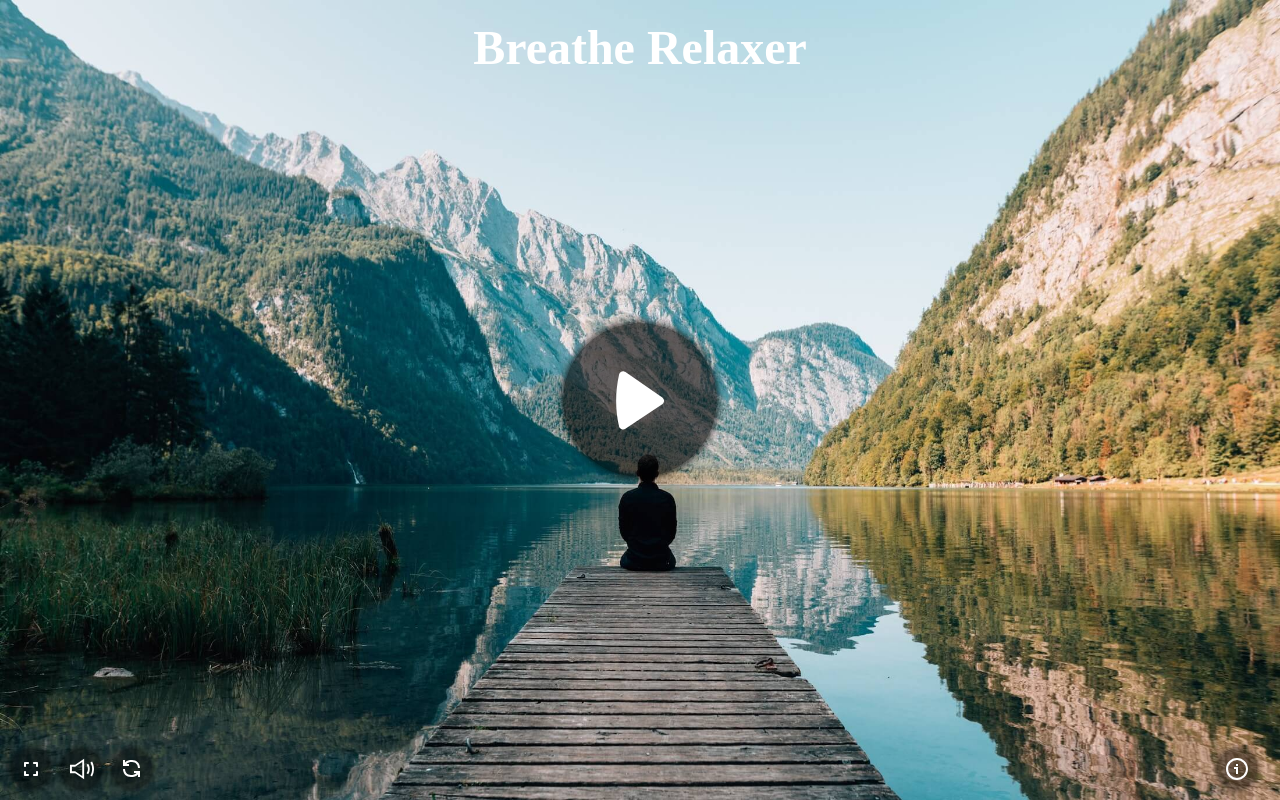
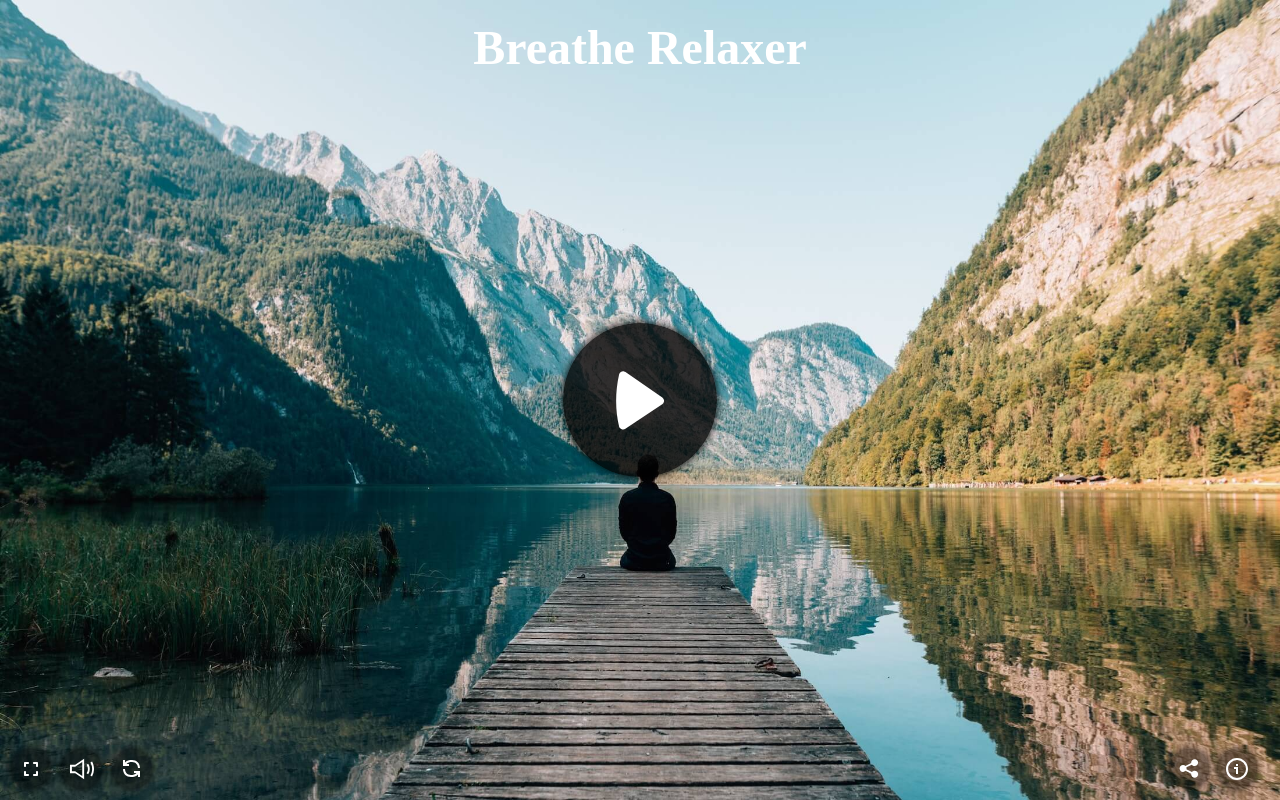
Before and after one commit to zerosoul/breathe-relaxer, a React app: page / in a window 1280 px wide. Built offline with nearby package versions, Linux system fonts and the light colour scheme.

Commit message:
feat: add share buttons

```diff
--- a/package.json
+++ b/package.json
@@ -32,6 +32,7 @@
     "react": "^16.12.0",
     "react-dom": "^16.12.0",
     "react-github-btn": "^1.1.1",
+    "react-share": "^4.0.1",
     "styled-components": "^5.0.1",
     "styled-reset": "^4.1.0"
   },
--- a/src/App.js
+++ b/src/App.js
@@ -6,6 +6,7 @@ const Background = lazy(() => import('./components/Background'));
 const InfoModal = lazy(() => import('./components/InfoModal'));
 const StartBtn = lazy(() => import('./components/StartBtn'));
 const HideWhenIdle = lazy(() => import('./components/HideWhenIdle'));
+const Share = lazy(() => import('./components/Share'));
 import styled from 'styled-components';
 const StyledBody = styled.section`
   height: 90vh;
@@ -29,6 +30,7 @@ const App = () => {
       <Background />
       <InfoModal />
       {start && <HideWhenIdle />}
+      <Share />
     </Suspense>
   );
 };
--- a/src/Global.style.js
+++ b/src/Global.style.js
@@ -11,15 +11,7 @@ const GlobalStyle = createGlobalStyle`
     -webkit-tap-highlight-color: rgba(0,0,0,0);
     color:#ffffeb;
   }
-  button{
-    cursor: pointer;
-    outline: none;
-    background: none;
-    border: none;
-    border-radius: 50%;
-    box-shadow: 0 0 8px black;
-    transition:background-image .5s;
-  }
+
   html{
     -webkit-font-smoothing: antialiased;
     -moz-osx-font-smoothing: grayscale;
--- a/src/components/Background.js
+++ b/src/components/Background.js
@@ -2,7 +2,7 @@ import React, { useEffect, useState, useRef } from 'react';
 import styled from 'styled-components';
 import FullscreenBtn from './FullscreenBtn';
 import { AniRefreshRotate } from './Animates';
-
+import StyledButton from './StyledButton';
 import ImageRefresh from '../assets/img/refresh.svg';
 import ImageSound from '../assets/img/sound.svg';
 import ImageSoundOff from '../assets/img/sound-off.svg';
@@ -32,10 +32,7 @@ const StyledWrapper = styled.aside`
   bottom: 0.5rem;
   button {
     padding: 0.8rem;
-    background-size: 1rem 1rem;
-    background-position: center;
-    background-repeat: no-repeat;
-    background-color: rgba(2, 2, 2, 0.4);
+
     margin-right: 0.5rem;
     &.refresh {
       background-image: url(${ImageRefresh});
@@ -92,8 +89,12 @@ export default function Background() {
   return (
     <StyledWrapper>
       <FullscreenBtn />
-      <button ref={bgmBtn} className="sound idleHide" onClick={toggleBgm}></button>
-      <button disabled={bgLoading} className="refresh idleHide" onClick={handleChangeBg}></button>
+      <StyledButton ref={bgmBtn} className="sound idleHide" onClick={toggleBgm}></StyledButton>
+      <StyledButton
+        disabled={bgLoading}
+        className="refresh idleHide"
+        onClick={handleChangeBg}
+      ></StyledButton>
       <audio ref={bgmEle} autoPlay loop src={currBgm}></audio>
     </StyledWrapper>
   );
--- a/src/components/FullscreenBtn.js
+++ b/src/components/FullscreenBtn.js
@@ -2,13 +2,10 @@ import React, { useState, useEffect } from 'react';
 import styled from 'styled-components';
 import ImageFullscreen from '../assets/img/fullscreen.svg';
 import ImageFullscreenExit from '../assets/img/fullscreen.exit.svg';
+import StyledButton from './StyledButton';
+const FullscreenButton = styled(StyledButton)`
+  padding: 0.8rem;
 
-const StyledButton = styled.button`
-  padding: 0.8rem;
-  background-size: 1rem 1rem;
-  background-position: center;
-  background-repeat: no-repeat;
-  background-color: rgba(2, 2, 2, 0.4);
   background-image: url(${ImageFullscreen});
   &.exit {
     background-image: url(${ImageFullscreenExit});
@@ -36,9 +33,9 @@ export default function FullscreenBtn() {
     }
   };
   return (
-    <StyledButton
+    <FullscreenButton
       className={`idleHide ${fullscreen ? '' : 'exit'}`}
       onClick={toggleFullscreen}
-    ></StyledButton>
+    ></FullscreenButton>
   );
 }
--- a/src/components/InfoModal.js
+++ b/src/components/InfoModal.js
@@ -1,7 +1,7 @@
 import React, { useState } from 'react';
 import styled, { keyframes } from 'styled-components';
 import GitHubButton from 'react-github-btn';
-
+import StyledButton from './StyledButton';
 import ImageInfo from '../assets/img/info.svg';
 import ImageClose from '../assets/img/close.svg';
 import ImageReward from '../assets/img/reward.jpg';
@@ -13,15 +13,11 @@ to{
   transform:translateX(0)
 }
 `;
-const StyledButton = styled.button`
+const InfoButton = styled(StyledButton)`
   position: fixed;
   right: 0.5rem;
   bottom: 0.5rem;
   padding: 0.8rem;
-  background-size: 1rem 1rem;
-  background-position: center;
-  background-repeat: no-repeat;
-  background-color: rgba(2, 2, 2, 0.4);
   margin-right: 0.5rem;
   background-image: url(${ImageInfo});
   &.close {
@@ -57,7 +53,7 @@ const StyledModal = styled.section`
   }
 `;
 const Modal = () => (
-  <StyledModal>
+  <StyledModal className="idleHide">
     <img src={ImageReward} alt="reward" className="reward" />
     <div className="based">
       基于<a href="https://vanillawebprojects.com/projects/relaxer-app/">Relaxer</a>改进
@@ -90,10 +86,10 @@ export default function InfoModal() {
     <>
       {visible ? <Modal /> : null}
 
-      <StyledButton
+      <InfoButton
         className={`idleHide ${visible ? 'close' : ''}`}
         onClick={handleInfoClick}
-      ></StyledButton>
+      ></InfoButton>
     </>
   );
 }
--- /dev/null
+++ b/src/components/Share.js
@@ -0,0 +1,78 @@
+import React, { useState } from 'react';
+import styled from 'styled-components';
+import StyledButton from './StyledButton';
+import ImageClose from '../assets/img/close.svg';
+import ImageShare from '../assets/img/share.svg';
+
+import ShareImage from '../assets/img/icon.png';
+import {
+  FacebookShareButton,
+  FacebookIcon,
+  TwitterShareButton,
+  TwitterIcon,
+  WeiboIcon,
+  WeiboShareButton
+} from 'react-share';
+const ShareButton = styled(StyledButton)`
+  padding: 0.8rem;
+  background-image: url(${ImageShare});
+  &.close {
+    background-image: url(${ImageClose});
+  }
+`;
+const StyledWrapper = styled.div`
+  position: fixed;
+  right: 3rem;
+  bottom: 0.5rem;
+  display: flex;
+  flex-direction: column;
+  .btn {
+    margin-bottom: 0.4rem;
+  }
+`;
+
+const shareUrl = `https://works.yangerxiao.com/breathe-relaxer/`;
+const ShareItems = () => (
+  <>
+    <WeiboShareButton
+      className="btn"
+      url={shareUrl}
+      title={`发现一个挺有意思的东西~~~`}
+      image={`https://works.yangerxiao.com/breathe-relaxer/apple-touch-icon.png`}
+    >
+      <WeiboIcon size={32} round />
+    </WeiboShareButton>
+    <FacebookShareButton
+      className="btn"
+      url={shareUrl}
+      quote={`Have a try: Calm down your mind, relax your body.`}
+    >
+      <FacebookIcon size={32} round />
+    </FacebookShareButton>
+
+    <TwitterShareButton
+      className="btn"
+      url={`https://works.yangerxiao.com/breathe-relaxer/`}
+      title={`Have a try: Calm down your mind, relax your body.`}
+      image={ShareImage}
+    >
+      <TwitterIcon size={32} round />
+    </TwitterShareButton>
+  </>
+);
+const Share = () => {
+  const [visible, setVisible] = useState(false);
+  const handleShareClick = () => {
+    setVisible(prev => !prev);
+  };
+
+  return (
+    <StyledWrapper>
+      {visible ? <ShareItems /> : null}
+
+      <ShareButton className={`idleHide ${visible ? 'close' : ''}`} onClick={handleShareClick} />
+    </StyledWrapper>
+  );
+};
+
+export default Share;
--- a/src/components/StartBtn.js
+++ b/src/components/StartBtn.js
@@ -1,7 +1,7 @@
 import React from 'react';
 import styled from 'styled-components';
 import ImagePlay from '../assets/img/play.svg';
-
+import StyledButton from './StyledButton';
 const StyledWrapper = styled.section`
   position: fixed;
   top: 0;
@@ -12,18 +12,13 @@ const StyledWrapper = styled.section`
   display: flex;
   justify-content: center;
   align-items: center;
-  .startBtn {
-    background: #fff;
-    border-radius: 50%;
-    padding: 3.2rem;
-    background-size: 3.4rem 3.4rem;
-    background-position: center;
-    background-repeat: no-repeat;
-    background-color: rgba(2, 2, 2, 0.6);
-    background-image: url(${ImagePlay});
-  }
 `;
-
+const StartButton = styled(StyledButton)`
+  padding: 3.2rem;
+  background-size: 3.4rem 3.4rem;
+  background-color: rgba(2, 2, 2, 0.8);
+  background-image: url(${ImagePlay});
+`;
 export default function StartBtn({ clickStart }) {
   const handleStart = () => {
     clickStart();
@@ -33,7 +28,7 @@ export default function StartBtn({ clickStart }) {
   };
   return (
     <StyledWrapper>
-      <button className="startBtn" onClick={handleStart}></button>
+      <StartButton onClick={handleStart}></StartButton>
     </StyledWrapper>
   );
 }
--- /dev/null
+++ b/src/components/StyledButton.js
@@ -0,0 +1,16 @@
+import styled from 'styled-components';
+
+const StyledButton = styled.button`
+  background-size: 1rem 1rem;
+  background-position: center;
+  background-repeat: no-repeat;
+  background-color: rgba(2, 2, 2, 0.4);
+  cursor: pointer;
+  outline: none;
+  border: none;
+  border-radius: 50%;
+  box-shadow: 0 0 8px black;
+  transition: background-image 0.5s;
+`;
+
+export default StyledButton;
```
Also changed, not shown: src/assets/img/share.svg (added), 1 other file (tests, documents, lock files or other folders).
